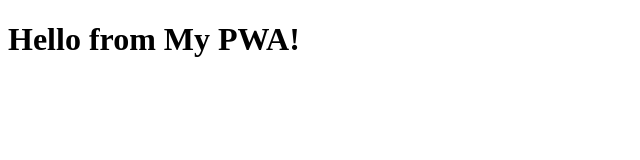
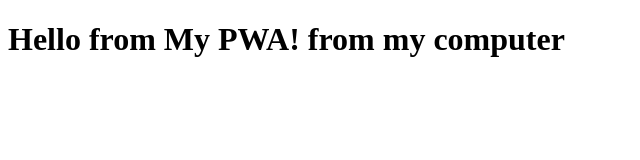
Before and after one commit to jplasencia-cwm/TestingPWA, a plain HTML site: page index.html in a window 1280 px wide. Shown: the whole page, without its empty margins (0-640 px from the left). Drawn offline with Linux system fonts and the light colour scheme.

Commit message:
testing pc

```diff
--- a/index.html
+++ b/index.html
@@ -7,7 +7,7 @@
   <link rel="manifest" href="manifest.json" />
 </head>
 <body>
-  <h1>Hello from My PWA!</h1>
+  <h1>Hello from My PWA! from my computer</h1>
   <script src="app.js"></script>
 </body>
 </html>
```
